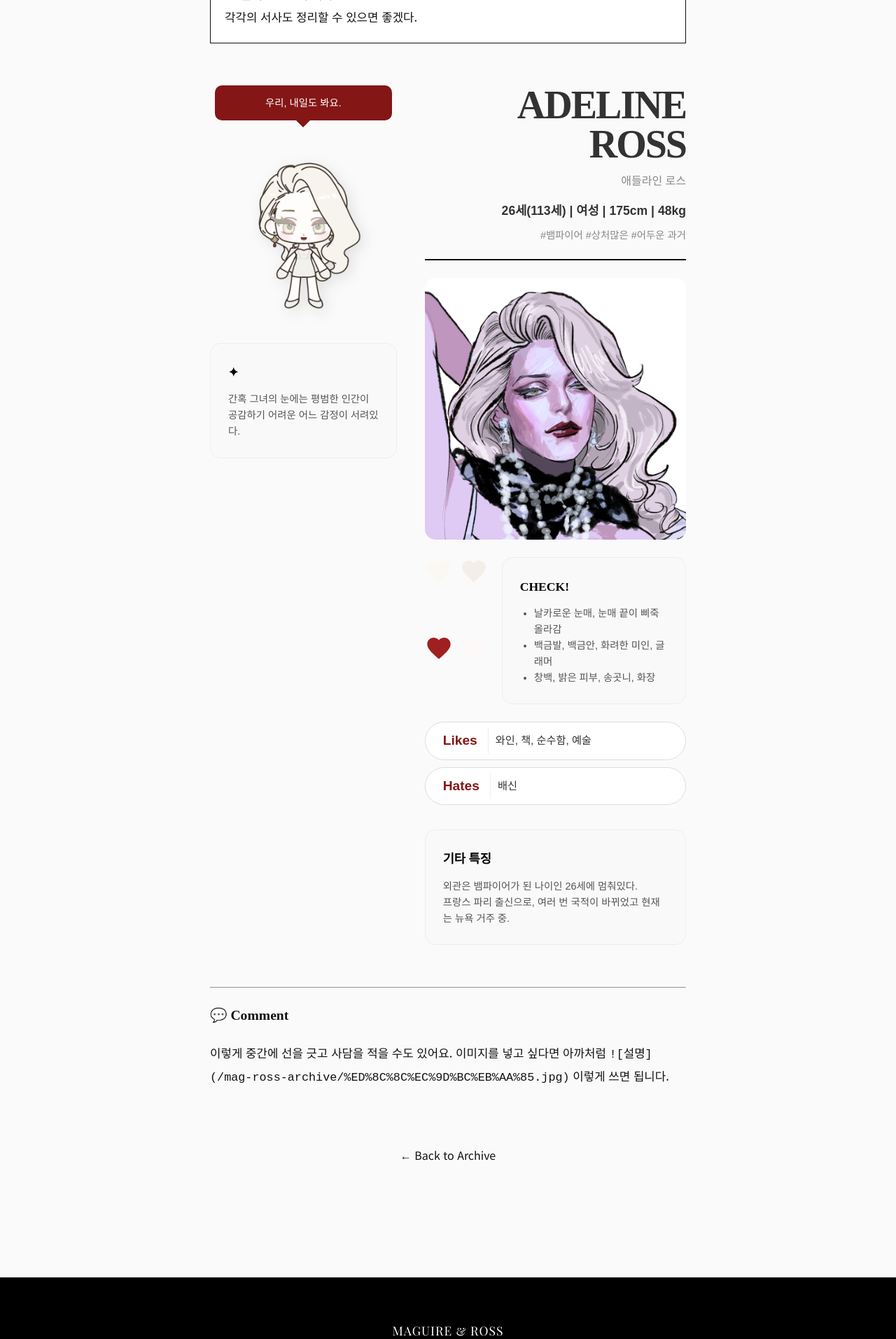
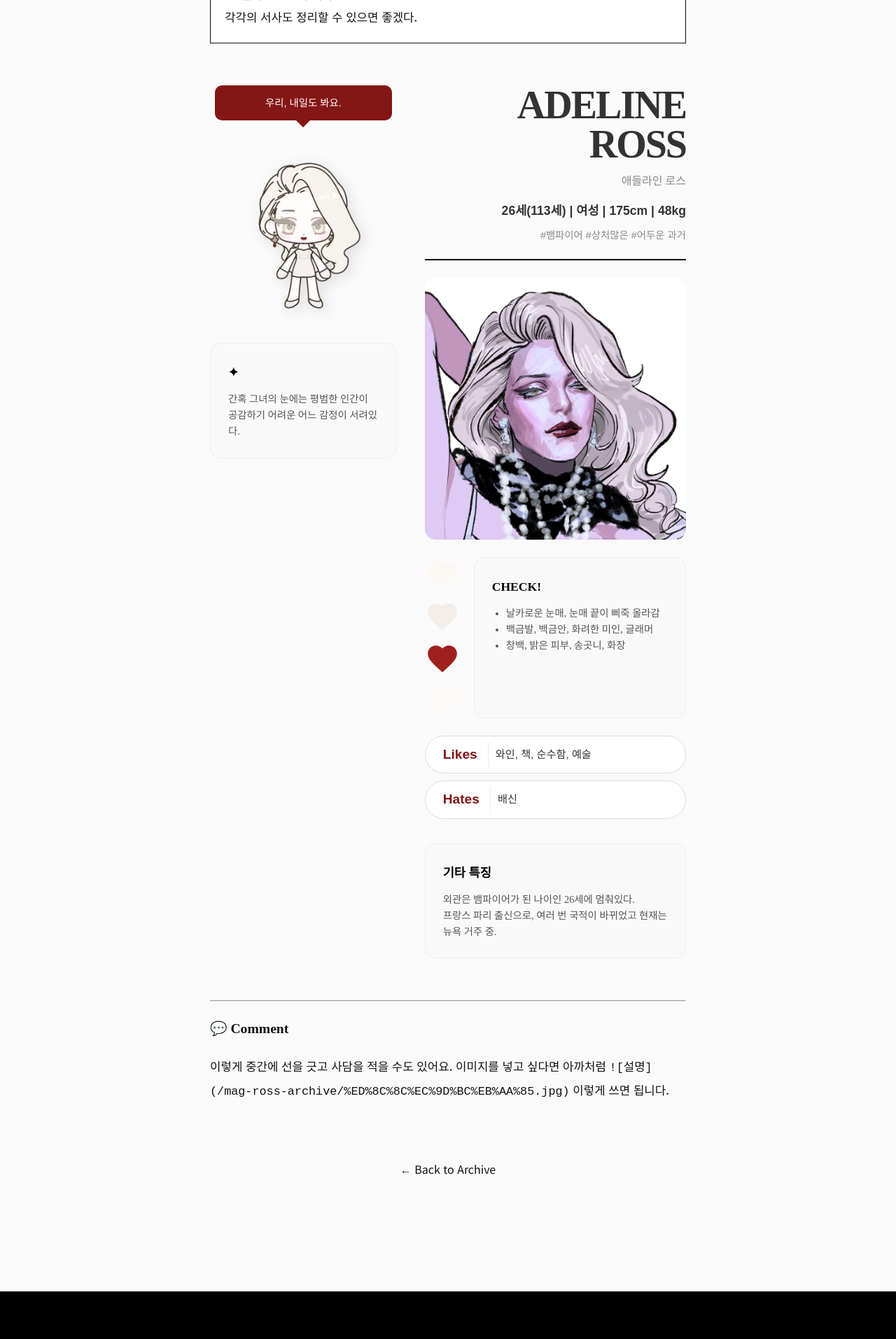
Before and after one commit to narelim/mag-ross-archive, a Jekyll site: the page built from _posts/2025-12-17-original42113.md, in a window 1280 px wide. Shown: the part 564-2477 px from the top of the page at 70% size. Built offline with Jekyll 4.4.1, drawn with Linux system fonts in a browser that asks for light colours; some web fonts are replaced.

Commit message:
Update style.css

```diff
--- a/assets/css/style.css
+++ b/assets/css/style.css
@@ -461,6 +461,7 @@ header { padding: 30px 30px; text-align: center; border-bottom: 1px solid #eee;
     font-weight: 800;
 }
 .sheet-box p, .sheet-box li {
+    font-family: 'ChosunIlboMyungjo';
     font-size: 0.9rem;
     color: #555;
     line-height: 1.6;
@@ -479,7 +480,7 @@ header { padding: 30px 30px; text-align: center; border-bottom: 1px solid #eee;
 /* 헤더 (이름 등) */
 .sheet-header { text-align: right; border-bottom: 2px solid #111; padding-bottom: 20px; }
 .sheet-name { font-size: 3.5rem; font-weight: 900; margin: 0; line-height: 1; letter-spacing: -2px; }
-.sheet-sub { font-size: 1rem; color: #888; margin: 10px 0; font-weight: 300; }
+.sheet-sub { font-family: 'ChosunIlboMyungjo'; font-size: 1rem; color: #888; margin: 10px 0; font-weight: 300; }
 .sheet-stats { font-size: 1.1rem; font-weight: bold; margin-bottom: 5px; display: block; }
 .sheet-tags { color: #888; font-size: 0.9rem; }
 
@@ -499,16 +500,16 @@ header { padding: 30px 30px; text-align: center; border-bottom: 1px solid #eee;
 /* 색상표 (2x3 그리드) */
 .sheet-colors {
     display: grid;
-    grid-template-columns: repeat(2, 1fr);
-    grid-template-rows: repeat(2, 1fr);
+    grid-template-columns: repeat(1, 1fr);
+    grid-template-rows: repeat(4, 1fr);
     gap: 10px;
     width: fit-content;
     flex: 0 0 auto; /* 너비 100px 고정 */
 }
 /* 색상표 (하트 모양 버전 💖) */
 .color-sq {
-    width: 40px;
-    height:40px;
+    width: 50px;
+    height:50px;
     aspect-ratio: 1/1; /* 정사각형 비율 유지 (그래야 예쁜 하트가 됨) */
 
     /* 👇 하트 모양으로 오려내기 */
```
